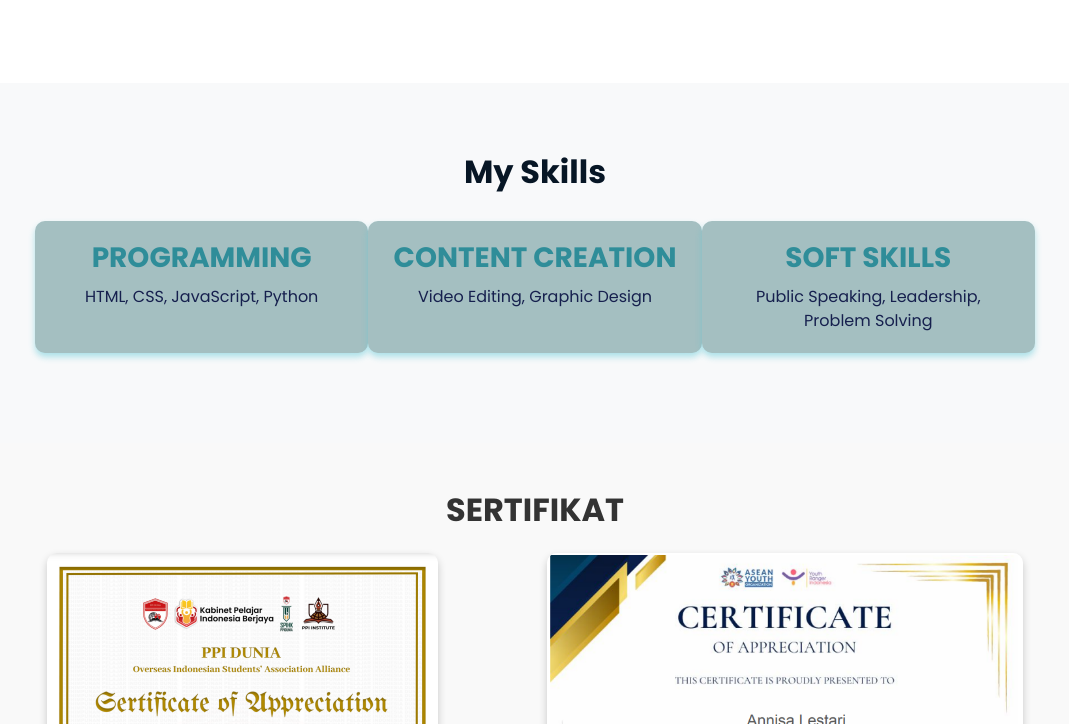
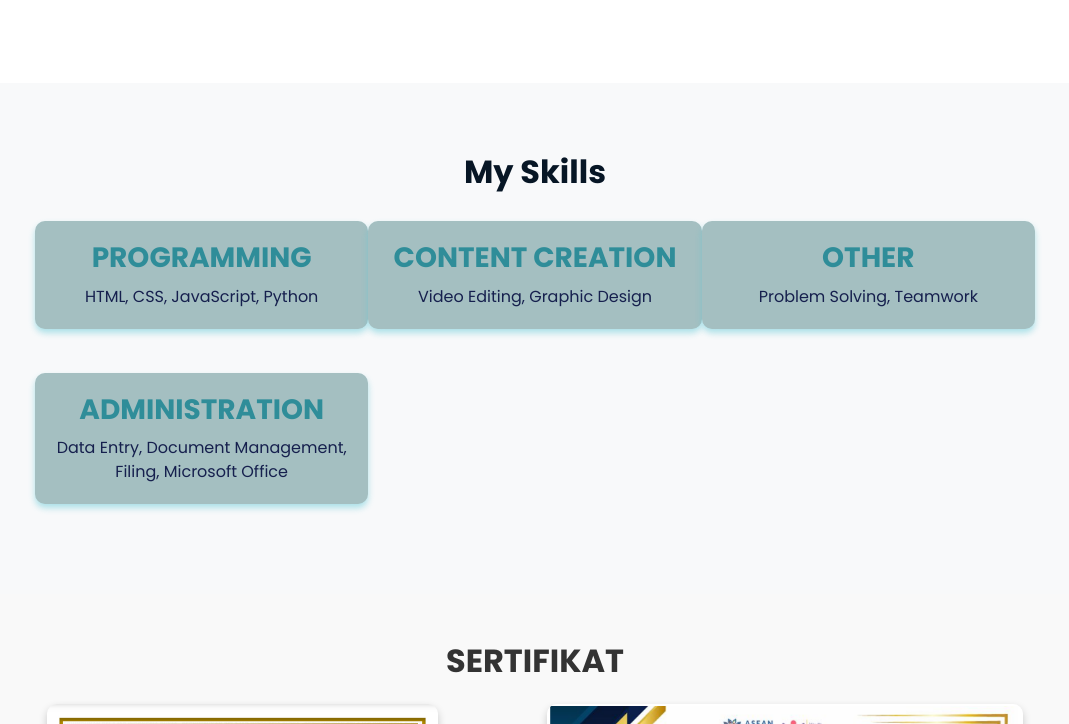
Before and after one commit to Annisalstri/AnnisalestariUYM1, a plain HTML site: page index.html in a window 1280 px wide. Shown: the part 833-1557 px from the top of the page, without its empty margins (105-1174 px from the left). Drawn offline with nearby package versions, Linux system fonts and the light colour scheme; files that its build step writes are made by us from their sources.

Commit message:
Fix HTML structure and remove duplicates
Fixed duplicate head and body tags, corrected structure, and improved formatting.

```diff
--- a/index.html
+++ b/index.html
@@ -99,7 +99,6 @@
           <div class="col-md-8">
             <h2>Annisa Lestari</h2>
             <p class="text-upppercase fw-semibold">Yatsi Madani University students | COMPUTER SCIENCE</p>
-            <p class="text-muted">Editor | Content Creator | Freelancer | Entrepreuner</p>
             <p>
             </p>
             <a href="#contact" class="btn btn-primary">Hubungi Saya</a>
@@ -124,6 +123,8 @@
       <section id="skills" class="bg-light section">
   <div class="container">
     <h2>My Skills</h2>
+
+    <!-- Row pertama -->
     <div class="row text-center">
       <div class="col-md-4">
         <h3>Programming</h3>
@@ -134,8 +135,15 @@
         <p>Video Editing, Graphic Design</p>
       </div>
       <div class="col-md-4">
-              <h3>Soft Skills</h3>
-              <p>Public Speaking, Leadership, Problem Solving</p>
+        <h3>Other</h3>
+        <p>Problem Solving, Teamwork</p>
+      </div>
+    </div>
+    <!-- Row kedua (skill tambahan kamu) -->
+    <div class="row text-center mt-4">
+      <div class="col-md-4">
+        <h3>Administration</h3>
+        <p>Data Entry, Document Management, Filing, Microsoft Office</p>
       </div>
     </div>
   </div>
```
Lines whose indentation alone changed are shown as unchanged.
